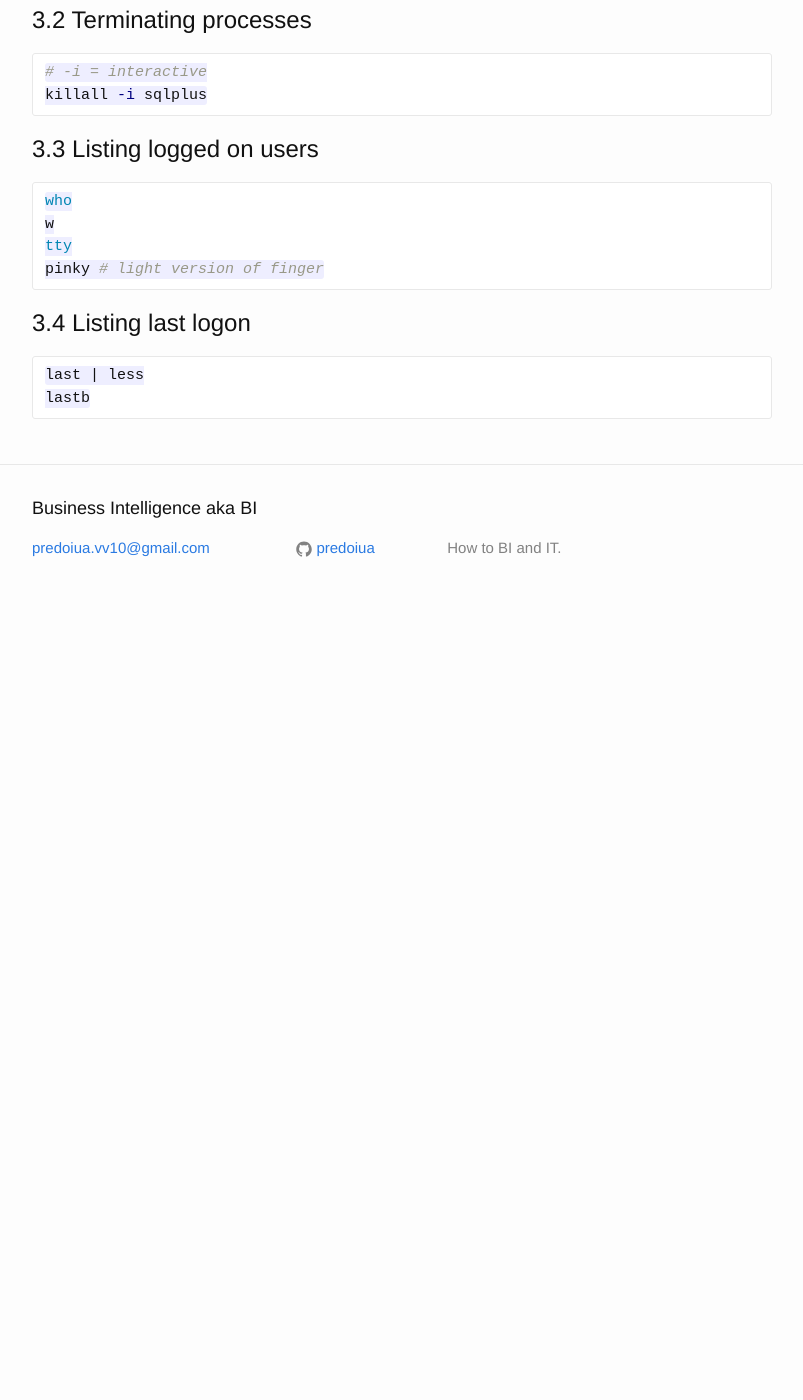
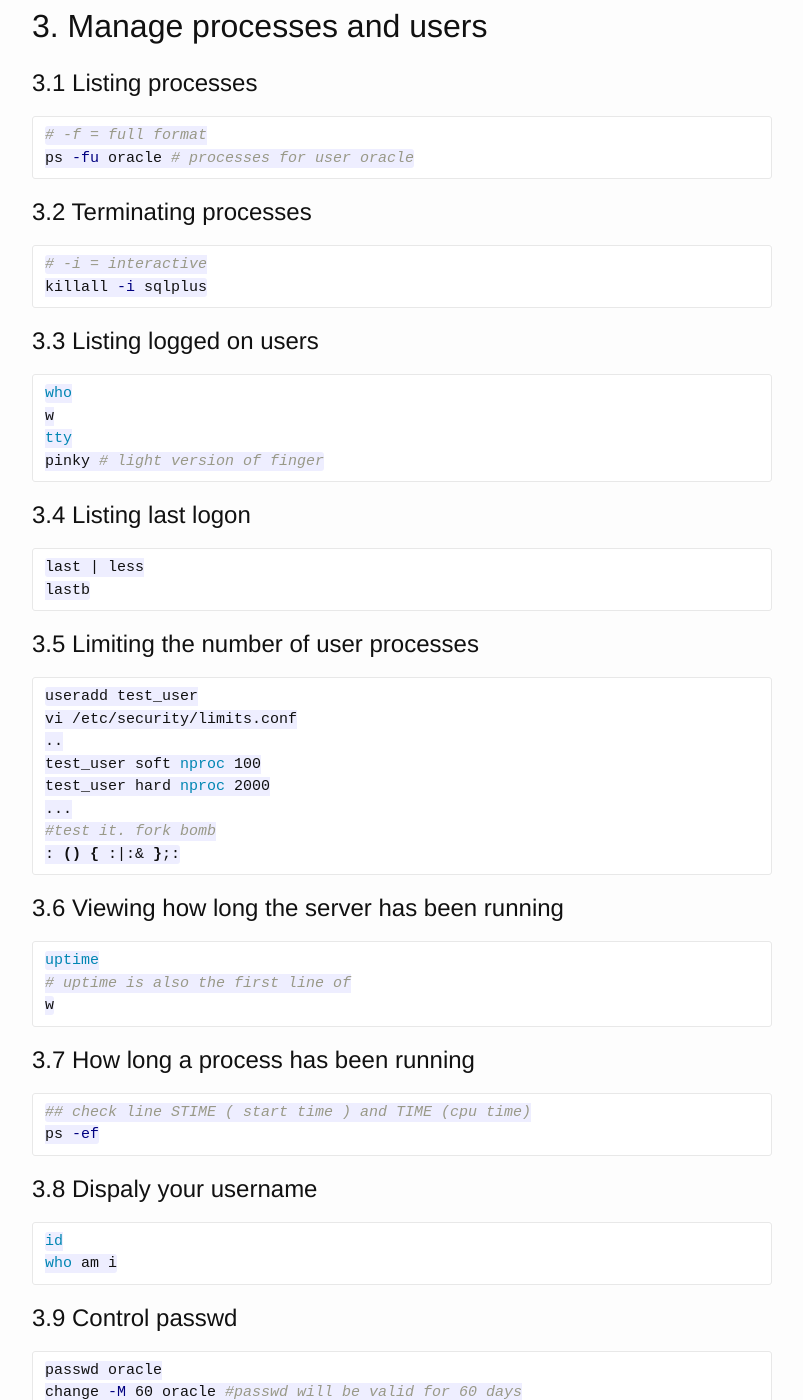
Before and after one commit to predoiua/predoiua.github.io, a Jekyll site: the page built from tutorials/linux/linux_recipts_for_dba/index.md, in a window 1280 px wide and 1400 px high, scrolled down 4488 px. Shown: the whole window, without its empty margins (238-1041 px from the left). Built offline with Jekyll 4.4.1, drawn with Linux system fonts in a browser that asks for light colours; before the commit the page ends 5108 px from its top, so only the background shows below that; some of the changed text lies outside the part shown.

Commit message:
add some linux admin stuff

```diff
--- a/tutorials/linux/linux_recipts_for_dba/index.md
+++ b/tutorials/linux/linux_recipts_for_dba/index.md
@@ -7,7 +7,6 @@ categories: linux
 {:toc}
 
 # Getting started
-===================
 
 ##1.2 Connect to server
 -l = user name
@@ -97,8 +96,11 @@ HOSTNAME=`/bin/hostname`
 ~~~
 
 ##2.6 Command prompt
+
+~~~ bash
 echo $PS1
 PS1='[\u@\h:${ORACLE_SID}]$ '
+~~~~
 
 ##2.7 Command schortcut
 
@@ -213,3 +215,70 @@ pinky # light version of finger
 last | less
 lastb
 ~~~
+
+##3.5 Limiting the number of user processes
+
+~~~ bash
+useradd test_user
+vi /etc/security/limits.conf
+..
+test_user soft nproc 100
+test_user hard nproc 2000
+...
+#test it. fork bomb
+: () { :|:& };:
+~~~~
+
+##3.6 Viewing how long the server has been running
+
+~~~ bash
+uptime
+# uptime is also the first line of
+w
+~~~
+
+##3.7 How long a process has been running
+
+~~~ bash
+## check line STIME ( start time ) and TIME (cpu time)
+ps -ef
+~~~
+
+##3.8 Dispaly your username
+
+~~~ bash
+id
+who am i
+~~~
+
+##3.9 Control passwd
+
+~~~bash
+passwd oracle
+change -M 60 oracle #passwd will be valid for 60 days
+change -l oracle #verify
+~~~
+
+##3.11 sudo
+
+~~~bash
+echo "oracle ALL=(ALL) ALL" >> /etc/sudoers
+#or
+echo "oracle ALL=/usr/sbin/groupadd,/usr/sbin/useradd" >> /etc/sudoers
+sudo -l #check what can be run as root
+~~~
+
+#3.12 user/group
+
+~~~ bash
+groupadd oinstall
+groupadd dba
+groupadd test
+cat /etc/group
+groupdel test
+useradd -g ointall -G dba oracle
+id oracle
+usrdel oracle
+~~~
+
+#4 Creating and editing files
```
